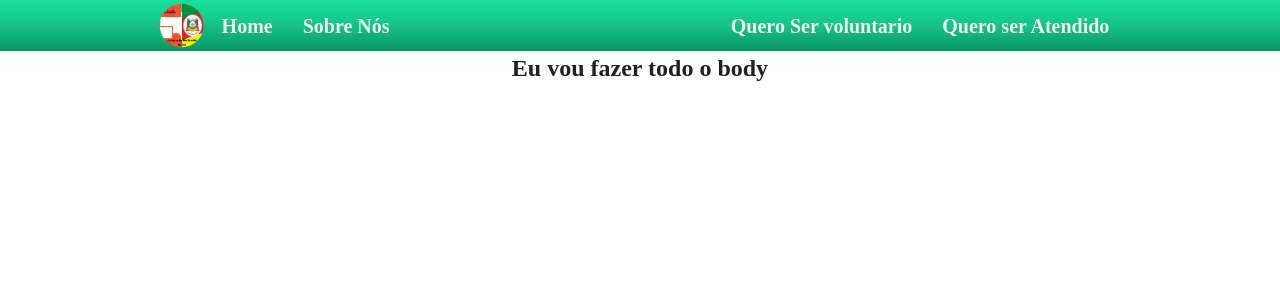
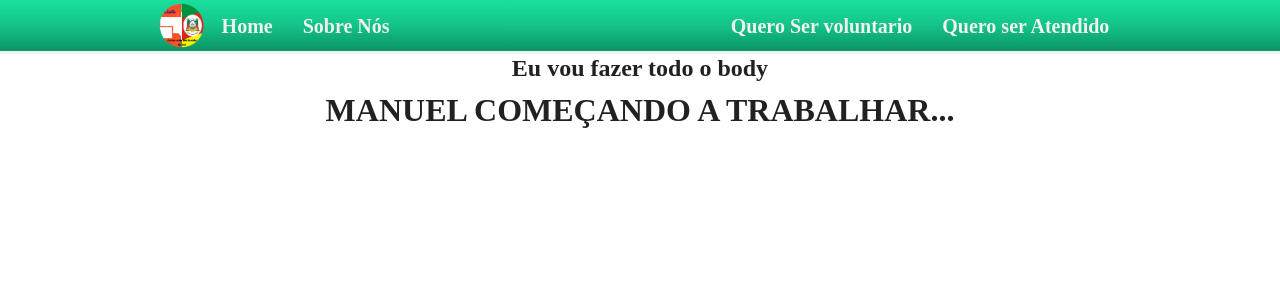
Before and after one commit to Dart1516/proyecto-toti-rs, a React (Create React App) app: page /JoinUs in a window 1280 px wide. Shown: the top 300 px of the page. Built offline with nearby package versions, Linux system fonts and the light colour scheme.

Commit message:
valuntario

```diff
--- /dev/null
+++ b/jsconfig.json
@@ -0,0 +1 @@
+{"typings":"typings/","compilerOptions":{"module":"commonjs","target":"es2017"}}
--- a/package.json
+++ b/package.json
@@ -15,7 +15,7 @@
     "react-dom": "^18.3.1",
     "react-icons": "^5.2.1",
     "react-router-dom": "^6.23.1",
-    "react-scripts": "5.0.1",
+    "react-scripts": "^5.0.1",
     "web-vitals": "^2.1.4"
   },
   "scripts": {
--- a/src/Pages/SejaVoluntario.js
+++ b/src/Pages/SejaVoluntario.js
@@ -11,6 +11,7 @@ function Principal() {
       </header>
       <body >
         <h2> Eu vou fazer todo o body</h2>
+        <h1>MANUEL COMEÇANDO A TRABALHAR...</h1>
 
       </body>
       <footer>
```
Also changed, not shown: 1 other file (tests, documents, lock files or other folders).
